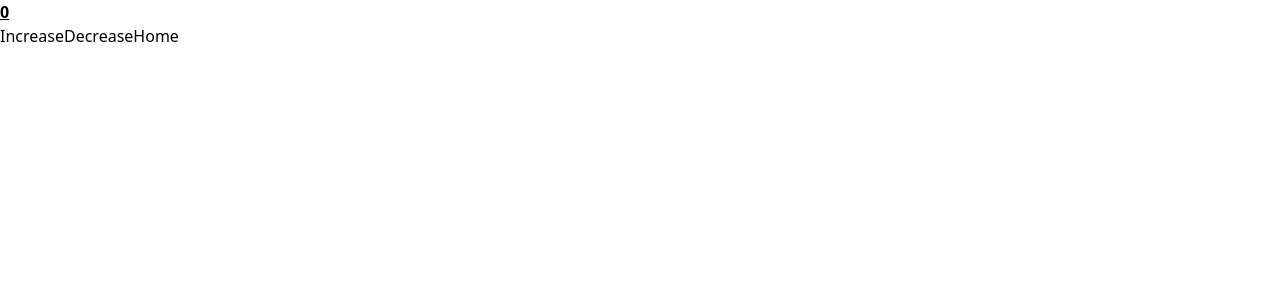
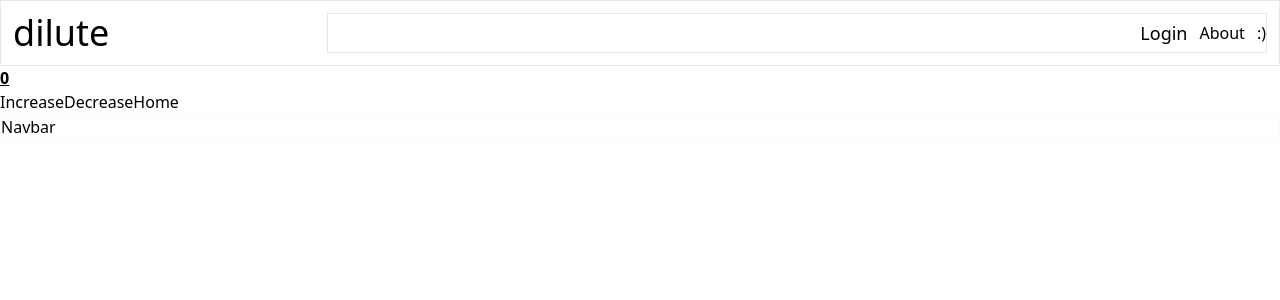
Before and after one commit to Easyvipin/DILUTE, a Next.js app: page / in a window 1280 px wide. Shown: the top 300 px of the page. Built offline with nearby package versions, Linux system fonts and the light colour scheme.

Commit message:
added layout

```diff
--- /dev/null
+++ b/src/components/Footer/index.js
@@ -0,0 +1,5 @@
+const Footer = () => (
+  <div className="container border border-gray-50">Navbar</div>
+);
+
+export default Footer;
--- /dev/null
+++ b/src/components/Layout/index.js
@@ -0,0 +1,12 @@
+import Footer from "../Footer/index";
+import Navbar from "../Navbar";
+
+const Layout = ({ children }) => (
+  <>
+    <Navbar />
+    {children}
+    <Footer />
+  </>
+);
+
+export default Layout;
--- /dev/null
+++ b/src/components/Navbar/index.js
@@ -0,0 +1,22 @@
+import Link from "next/link";
+
+const Navbar = () => (
+  <div className="container border mx-auto p-1 sm:p-3">
+    <div className="flex flex-row">
+      <div className="text-lg md:text-4xl basis-1/4">dilute</div>
+      <ul className="basis-3/4 flex flex-row border justify-end gap-3 items-center">
+        <li className="hover:border hover:border-gray-800">
+          <Link className="text-lg" href="/auth">
+            Login
+          </Link>
+        </li>
+        <li>
+          <Link href="/about">About</Link>
+        </li>
+        <li>:)</li>
+      </ul>
+    </div>
+  </div>
+);
+
+export default Navbar;
--- a/src/pages/_app.js
+++ b/src/pages/_app.js
@@ -2,13 +2,16 @@ import { PersistGate } from "redux-persist/integration/react";
 import store, { persistor } from "@/store";
 import { Provider } from "react-redux";
 
-import "@/styles/globals.css";
+import "@src/styles/globals.css";
+import Layout from "@src/components/Layout";
 
 export default function App({ Component, pageProps }) {
   return (
     <Provider store={store}>
       <PersistGate loading={<div>Loading....</div>} persistor={persistor}>
-        <Component {...pageProps} />
+        <Layout>
+          <Component {...pageProps} />
+        </Layout>
       </PersistGate>
     </Provider>
   );
```
Also changed, not shown: jsconfig.json (+7 -3 lines), src/pages/feed.js (added).
